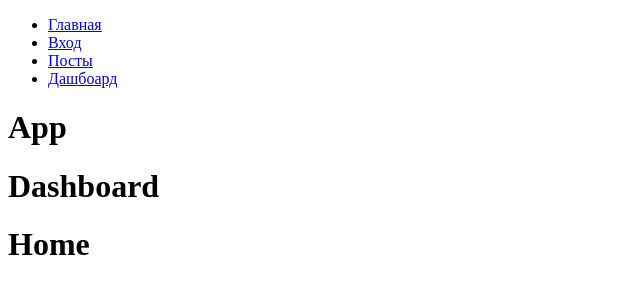
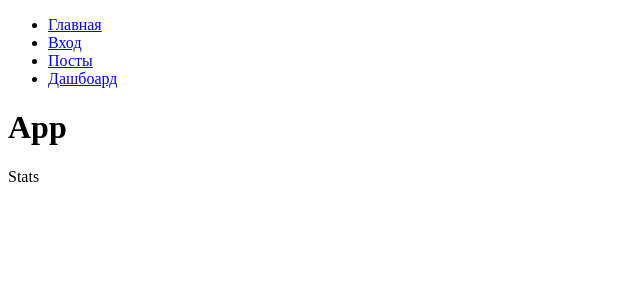
Before and after one commit to Art-San/02.Frontend-07.Routing, a React (Create React App) app: page /dashboard/stats in a window 1280 px wide. Shown: the top 300 px of the page, without its empty margins (0-640 px from the left). Built offline with nearby package versions, Linux system fonts and the light colour scheme.

Commit message:
Swetch упоряд пути от конкретных к более общим

```diff
--- a/src/app/App.js
+++ b/src/app/App.js
@@ -1,21 +1,25 @@
 import NavBar from "./components/NavBar";
-import { Route } from 'react-router-dom'
+import { Route, Switch } from 'react-router-dom'
 import Dashboard from "./components/Dashboard"
 import Posts from './components/Posts'
 import Login from './components/Login'
 import Home from './components/Home'
+import Stats from "./components/Stats";
 
-
+// Swetch упорядочивай пути *Ёлка к верху спилом*
+// (от конкретных к более общим)
 function App() {
   return (
-     // Реализация Navbar
     <div>
       <NavBar/>
       <h1>App</h1>
-      <Route path='/dashboard' component={Dashboard}/>
-      <Route path='/posts' component={Posts}/>
-      <Route path='/login' component={Login}/>
-      <Route path='/' component={Home}/>
+      <Switch>
+        <Route path='/' exact component={Home}/>
+        <Route path='/dashboard/stats' component={Stats}/>
+        <Route path='/dashboard' component={Dashboard}/>
+        <Route path='/posts' component={Posts}/>
+        <Route path='/login' component={Login}/>
+      </Switch>
     </div>
   );
 }
--- /dev/null
+++ b/src/app/components/Stats.jsx
@@ -0,0 +1,9 @@
+import React from 'react'
+
+const Stats = () => {
+  return (
+    <div>Stats</div>
+  )
+}
+
+export default Stats
```
